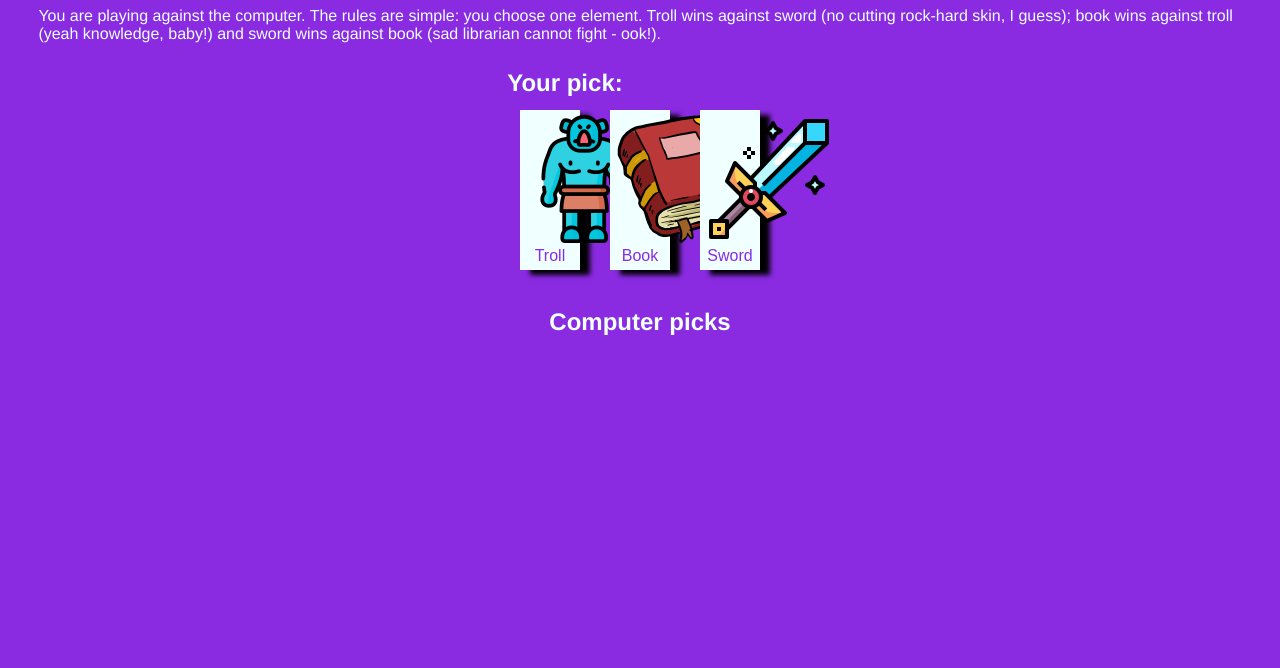
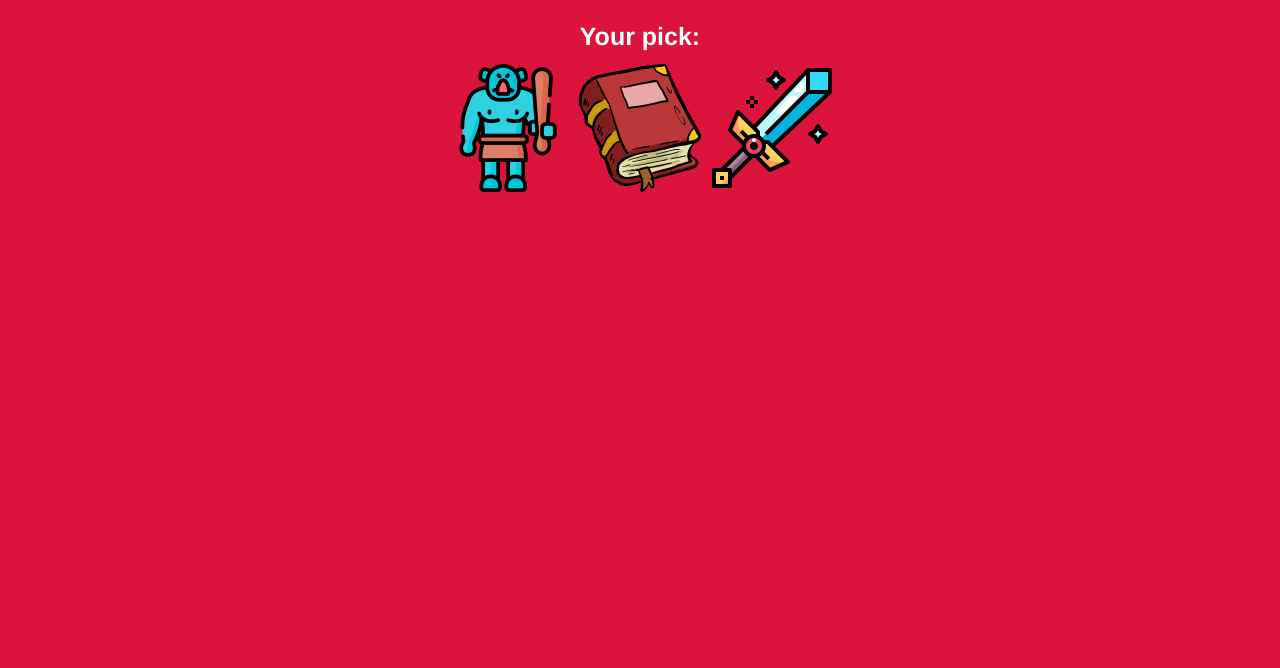
Before and after one commit to eduardabp/games, a plain HTML site: page 2.Rock-Paper-Scissors/index.html in a window 1280 px wide. Shown: the part 132-800 px from the top of the page. Drawn offline with Linux system fonts and the light colour scheme; files that its build step writes are made by us from their sources; files whose address does not match are found by name.

Commit message:
Add classes and style for results

```diff
--- a/2.Rock-Paper-Scissors/index.html
+++ b/2.Rock-Paper-Scissors/index.html
@@ -12,24 +12,21 @@
         <h1>Troll - Book - Sword</h1>
     </header>
     <main>
-        <p>You are playing against the computer. The rules are simple: you choose one element. Troll wins against sword (no cutting rock-hard skin, I guess); book wins against troll (yeah knowledge, baby!) and sword wins against book (sad librarian cannot fight - ook!).</p>
+        <p class="rules">You are playing against the computer. You choose one weapon: Troll wins against sword (no cutting rock-hard skin, I guess); book wins against troll (yeah knowledge, baby!) and sword wins against book (sad librarian cannot fight - ook!).</p>
         <div class="player">
             <h2>Your pick:</h2>
-            <button>
-                <img src="images/troll.png">
-                <p>Troll</p>
+            <button class="player-pick">
+                <img src="images/troll.png" alt="troll" class="image-player">
             </button>
-            <button>
-                <img src="images/book.png">
-                <p>Book</p>
+            <button class="player-pick">
+                <img src="images/book.png" alt="book" class="image-player">
             </button>
-            <button>
-                <img src="images/sword.png">
-                <p>Sword</p>
+            <button class="player-pick">
+                <img src="images/sword.png" alt="sword" class="image-player">
             </button>
         </div>
         <div class="computer">
-            <h2 clas="computer-pick">Computer picks </h2>
+
         </div>
         <div class="result">
 
--- /dev/null
+++ b/2.Rock-Paper-Scissors/style.css
@@ -0,0 +1,51 @@
+* {
+    margin: 0;
+    padding: 0;
+}
+
+body {
+    background-color: crimson;
+    color: azure;
+    font-family: 'Franklin Gothic Medium', 'Arial Narrow', Arial, sans-serif;
+    text-align: center;
+    padding-top: 1vw;
+}
+
+main {
+    display: flex;
+    flex-direction: column;
+    align-items: center;
+    padding: 1vw 15vw;
+    gap: 2vw;
+}
+
+h1 {
+    font-size: 30px;
+}
+
+p {
+    font-size: 20px;
+}
+
+h2 {
+    margin-bottom: 1vw;
+    font-size: 25px;
+}
+
+button {
+    background-color: crimson;
+    border: none;
+}
+
+.result button {
+    background-color: azure;
+    color: crimson;
+    text-align: center;
+    text-decoration: none;
+    font-size: 20px;
+    font-weight: 700;
+    width: 200px;
+    margin: 1vw;
+    border: solid azure 5px;
+    box-shadow: 10px 5px 5px black;
+}
```
